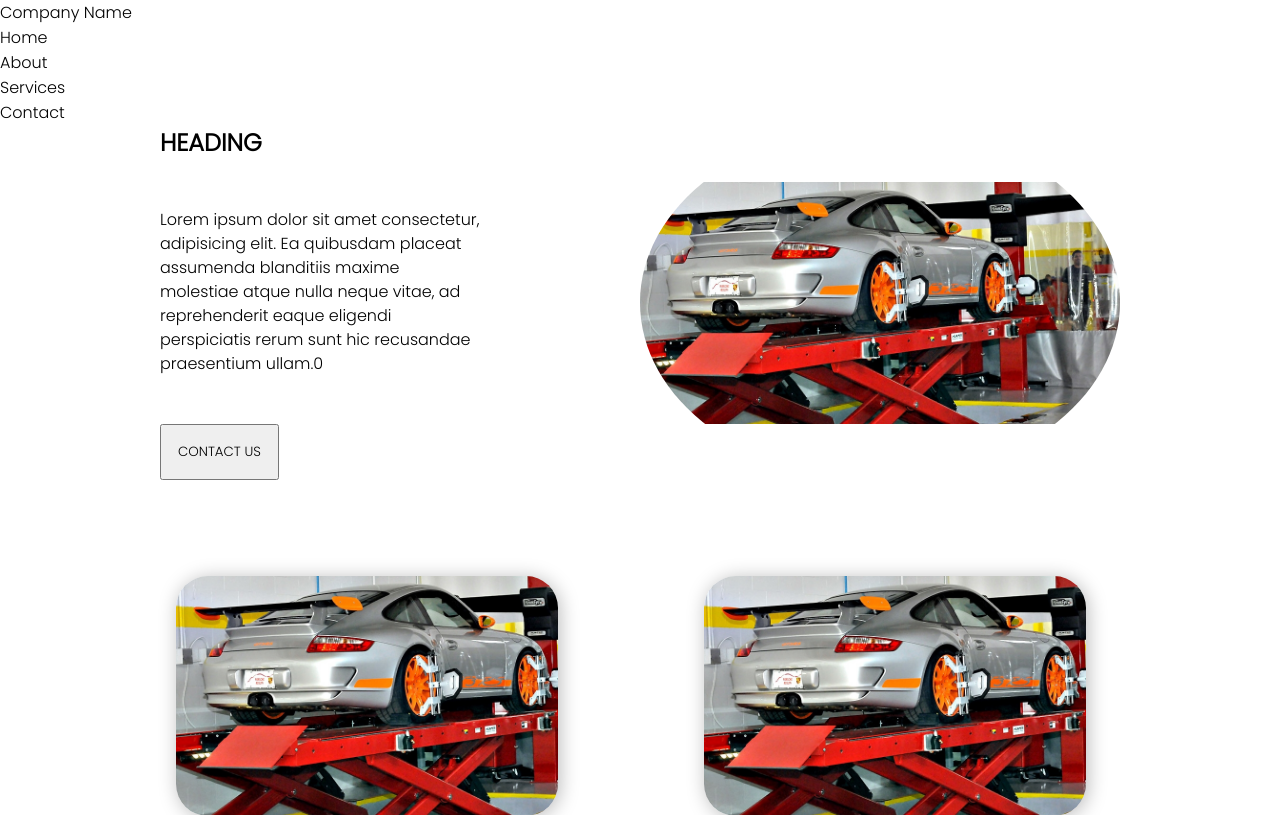
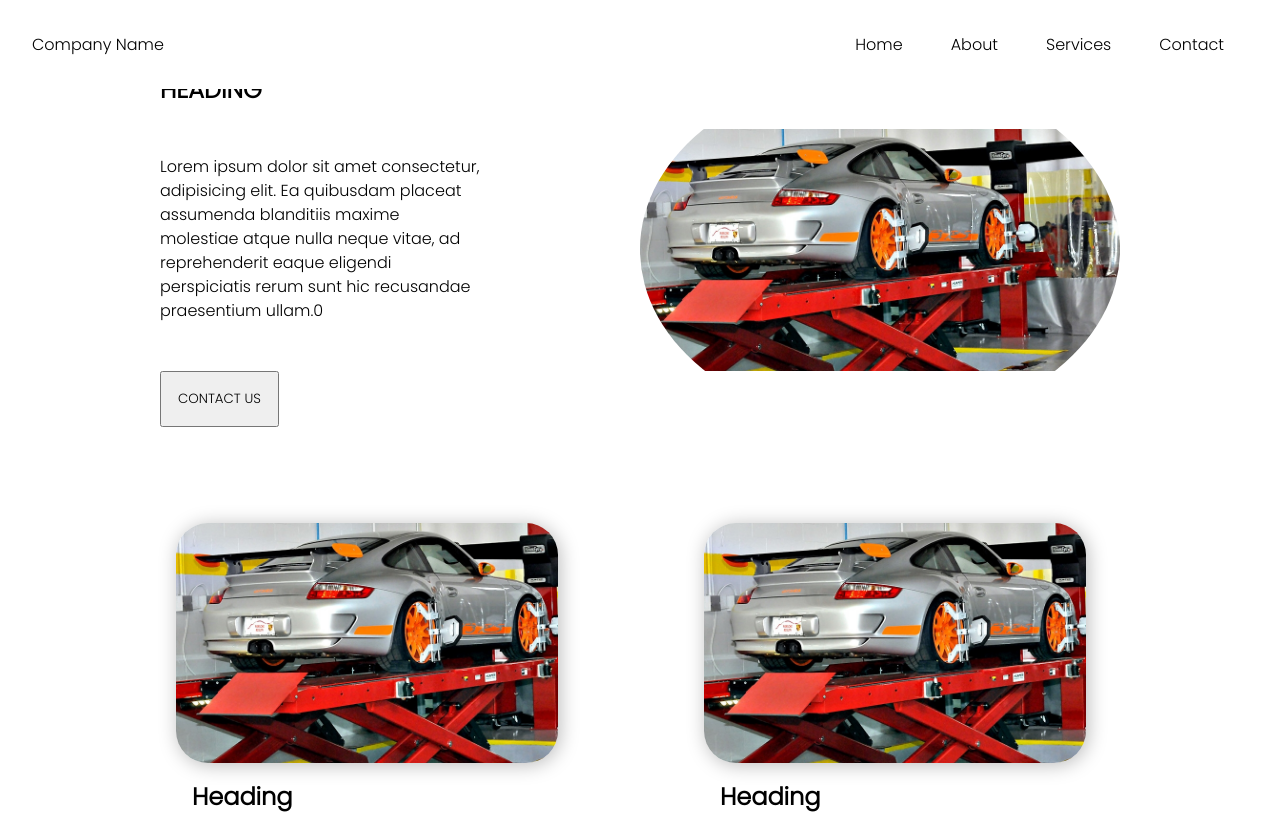
Before and after one commit to Akindele-Ebenezer/alignment, a PHP site: page / in a window 1280 px wide. Shown: the top 815 px of the page. Run offline with PHP 8.4, Linux system fonts and the light colour scheme.

Commit message:
Update styles.css

```diff
--- a/styles/styles.css
+++ b/styles/styles.css
@@ -10,8 +10,44 @@
     --pink: rgb(224, 194, 194);
 }
 
+.footer {
+    display: flex;
+    flex-wrap: wrap;
+    justify-content: space-evenly;
+}
+
+.footer div:first-child,
+.footer div:last-child {
+    width: 35rem;
+}
+
+header {
+    background: #fff;
+    position: fixed;
+    top: 0;
+    width: 100%;
+}
+
+header nav {
+    display: flex;
+    justify-content: space-between;
+    padding: 2rem;
+}
+header nav ul {
+    display: flex;
+    list-style: none;
+}
+
+header nav ul li {
+    padding-inline: 1.5rem;
+}
+
 p {
     line-height: 1.5rem;
+}
+
+.sec-1 {
+    margin-top: 4.5rem;
 }
 
 .sec-1,
```
